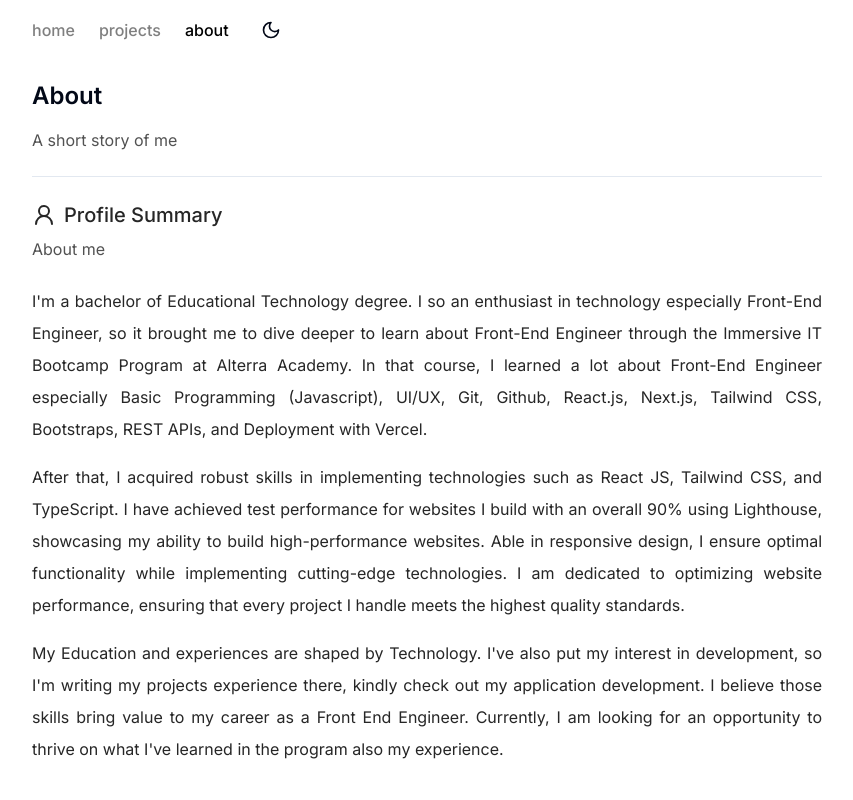
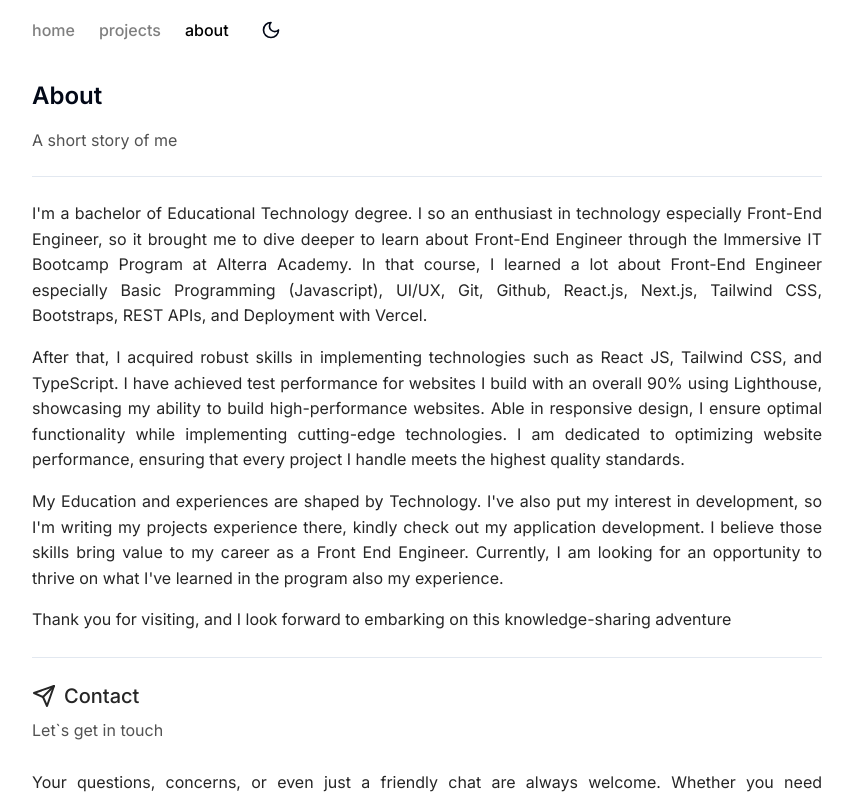
Before and after one commit to abdurrozaqf/abdurrozaqf-website, a Next.js app: page /about in a window 1280 px wide. Shown: the top 800 px of the page, without its empty margins (213-1066 px from the left). Built offline with nearby package versions, Linux system fonts and the light colour scheme.

Commit message:
feat: update motion

```diff
--- a/src/modules/about/components/Summary.tsx
+++ b/src/modules/about/components/Summary.tsx
@@ -1,37 +1,27 @@
-import { User2 } from "lucide-react";
+"use client";
+
+import { motion } from "framer-motion";
 import React from "react";
 
-import SectionSubHeading from "@/components/elements/SectionSubHeading";
-import SectionHeading from "@/components/elements/SectionHeading";
 import { summaryMock } from "@/common/mocks/summary";
 
 interface SummaryProps {}
 
 export default function Summary({}: SummaryProps) {
+  const paragraphs = Object.values(summaryMock);
   return (
-    <section className="space-y-6">
-      <div className="space-y-2">
-        <SectionHeading
-          title="Profile Summary"
-          icon={<User2 className="mr-1" />}
-        />
-        <SectionSubHeading>
-          <p className="dark:text-neutral-400">About me</p>
-        </SectionSubHeading>
-      </div>
-      <div className="space-y-4 leading-[1.8] text-neutral-800 dark:text-neutral-300 md:leading-loose text-justify">
-        <p data-aos="fade-left" data-aos-delay="100">
-          {summaryMock.paragraphOne}
-        </p>
-        <p data-aos="fade-left" data-aos-delay="200">
-          {summaryMock.paragraphTwo}
-        </p>
-        <p data-aos="fade-left" data-aos-delay="300">
-          {summaryMock.paragraphThree}
-        </p>
-        <p data-aos="fade-left" data-aos-delay="400">
-          {summaryMock.paragraphFour}
-        </p>
+    <section>
+      <div className="space-y-4 leading-[1.4] text-neutral-800 dark:text-neutral-300 md:leading-[1.6] text-justify">
+        {paragraphs.map((item: string, index: number) => (
+          <motion.div
+            key={index}
+            initial={{ x: 12, opacity: 0, scale: 0.9 }}
+            animate={{ x: 0, opacity: 1, scale: 1 }}
+            transition={{ duration: 0.3, delay: index * 0.2 }}
+          >
+            <p>{item}</p>
+          </motion.div>
+        ))}
       </div>
     </section>
   );
```
